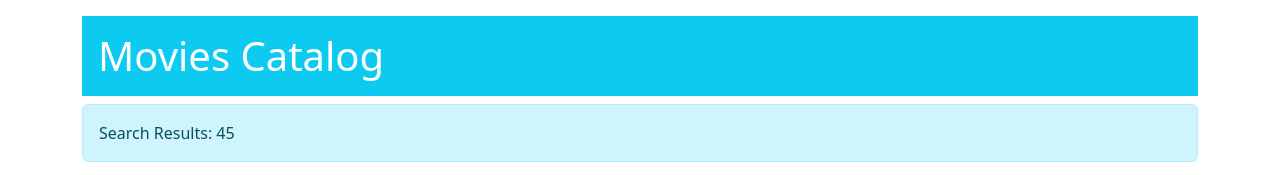
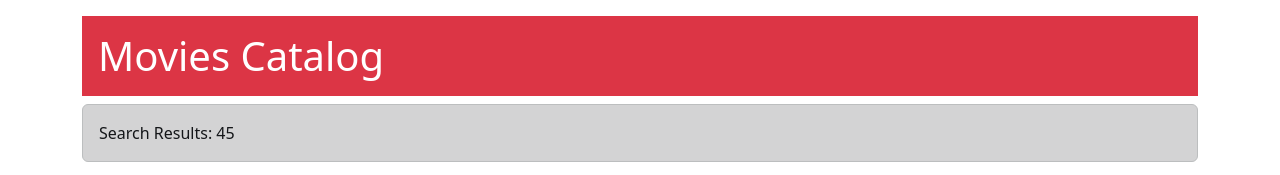
Before and after one commit to fatkhullayevS/movie, a plain HTML site: page index.html in a window 1280 px wide. Shown: the top 175 px of the page. Drawn offline with nearby package versions, Linux system fonts and the light colour scheme.

Commit message:
init: update

```diff
--- a/index.html
+++ b/index.html
@@ -7,7 +7,7 @@
     <meta name="viewport" content="width=device-width, initial-scale=1.0">
     <link href="https://cdn.jsdelivr.net/npm/bootstrap@5.2.0-beta1/dist/css/bootstrap.min.css" rel="stylesheet"
         integrity="sha384-0evHe/X+R7YkIZDRvuzKMRqM+OrBnVFBL6DOitfPri4tjfHxaWutUpFmBp4vmVor" crossorigin="anonymous">
-    <link rel="stylesheet" href="./css/main.css">
+    <!-- <link rel="stylesheet" href="./css/main.css"> -->
     <title>Movies</title>
 </head>
 
@@ -15,13 +15,13 @@
 
     <header class="mt-3">
         <div class="container">
-            <h1 class="text-white bg-info p-3">Movies Catalog</h1>
+            <h1 class="text-white bg-danger p-3">Movies Catalog</h1>
         </div>
     </header>
 
     <main class="movie">
         <div class="container">
-            <p class="movie__result alert alert-info">Search Results: <span class="movie__result-num"></span></p>
+            <p class="movie__result alert alert-dark">Search Results: <span class="movie__result-num"></span></p>
 
             <form class="form">
                 <select class="genres__select w-75" name="genres">
```
